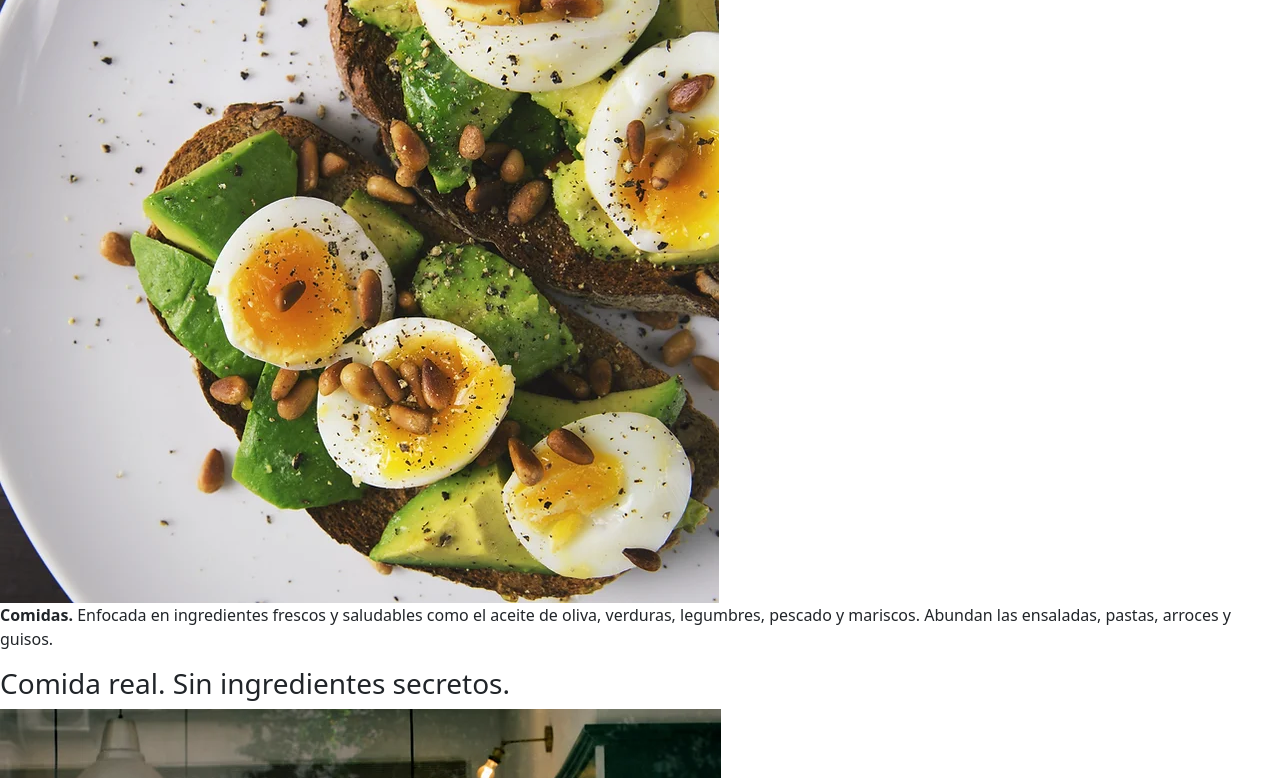
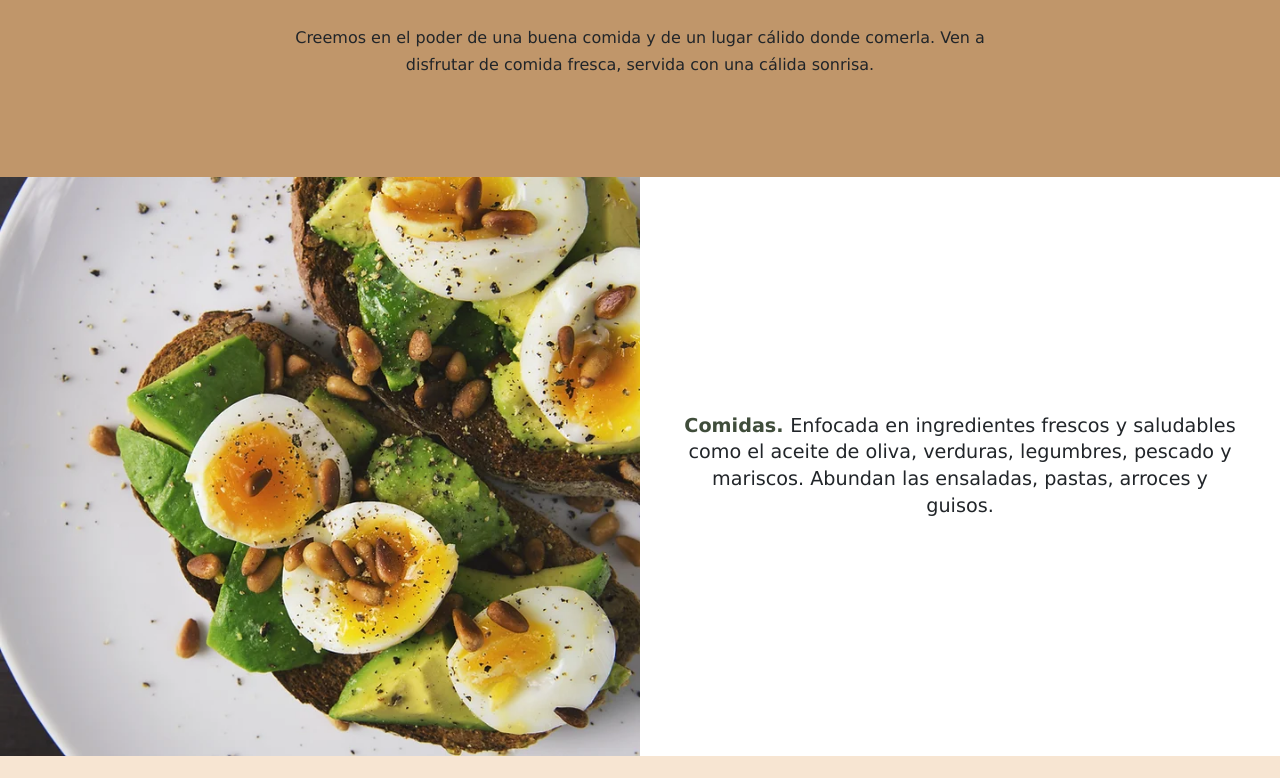
Before and after one commit to Dantrux22/Dantrux22, a plain HTML site: page pages/nosotros.html in a window 1280 px wide. Shown: the part 249-1027 px from the top of the page. Drawn offline with nearby package versions, Linux system fonts and the light colour scheme; the site is published under a folder, as on GitHub Pages, so addresses that start at the root find nothing.

Commit message:
V.1 1.0.1

```diff
--- a/pages/nosotros.html
+++ b/pages/nosotros.html
@@ -12,7 +12,7 @@
     <meta property="og:type" content="website">
 
     <link href="https://cdn.jsdelivr.net/npm/bootstrap@5.3.3/dist/css/bootstrap.min.css" rel="stylesheet" integrity="sha384-QWTKZyjpPEjISv5WaRU9OFeRpok6YctnYmDr5pNlyT2bRjXh0JMhjY6hW+ALEwIH" crossorigin="anonymous">
-    <link rel="stylesheet" href="/css/nosotros.css">
+    <link rel="stylesheet" href="../css/nosotros.css">
     <title>Conocenos</title>
 </head>
 <body>
```
